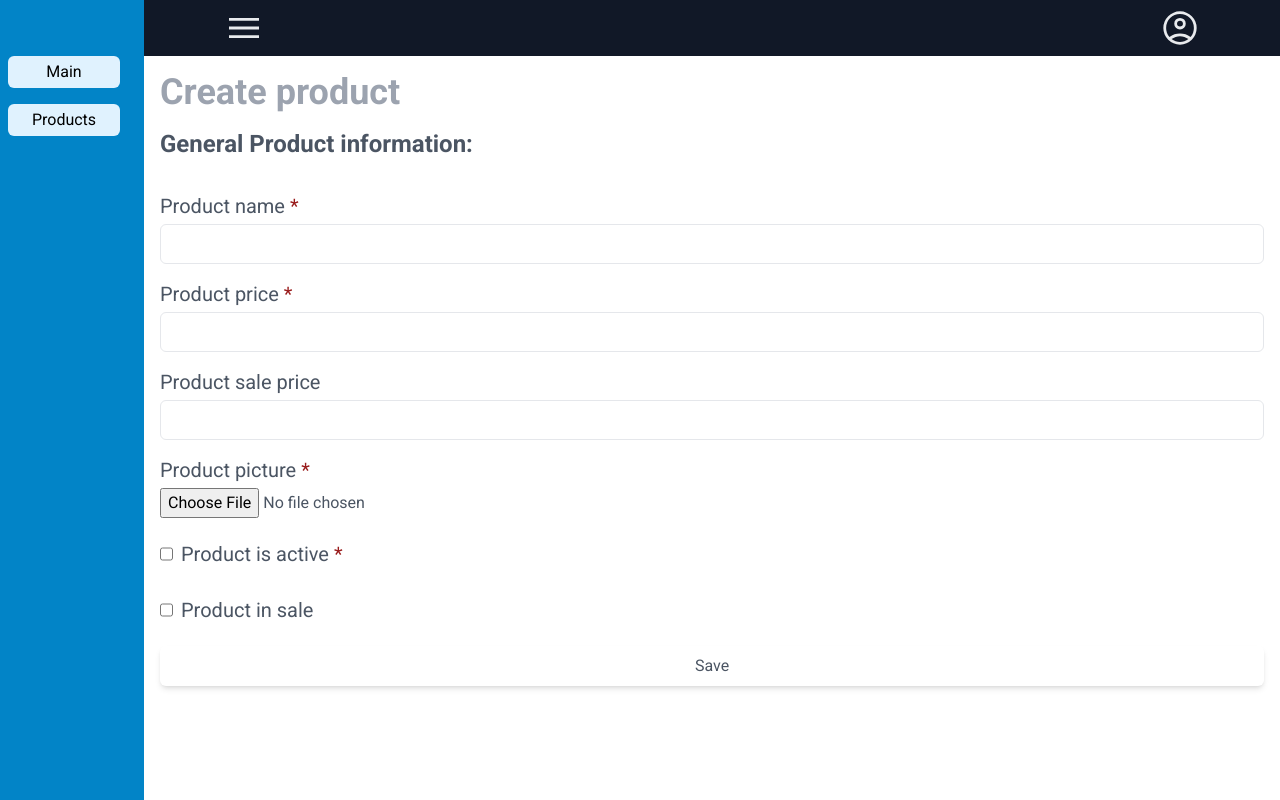
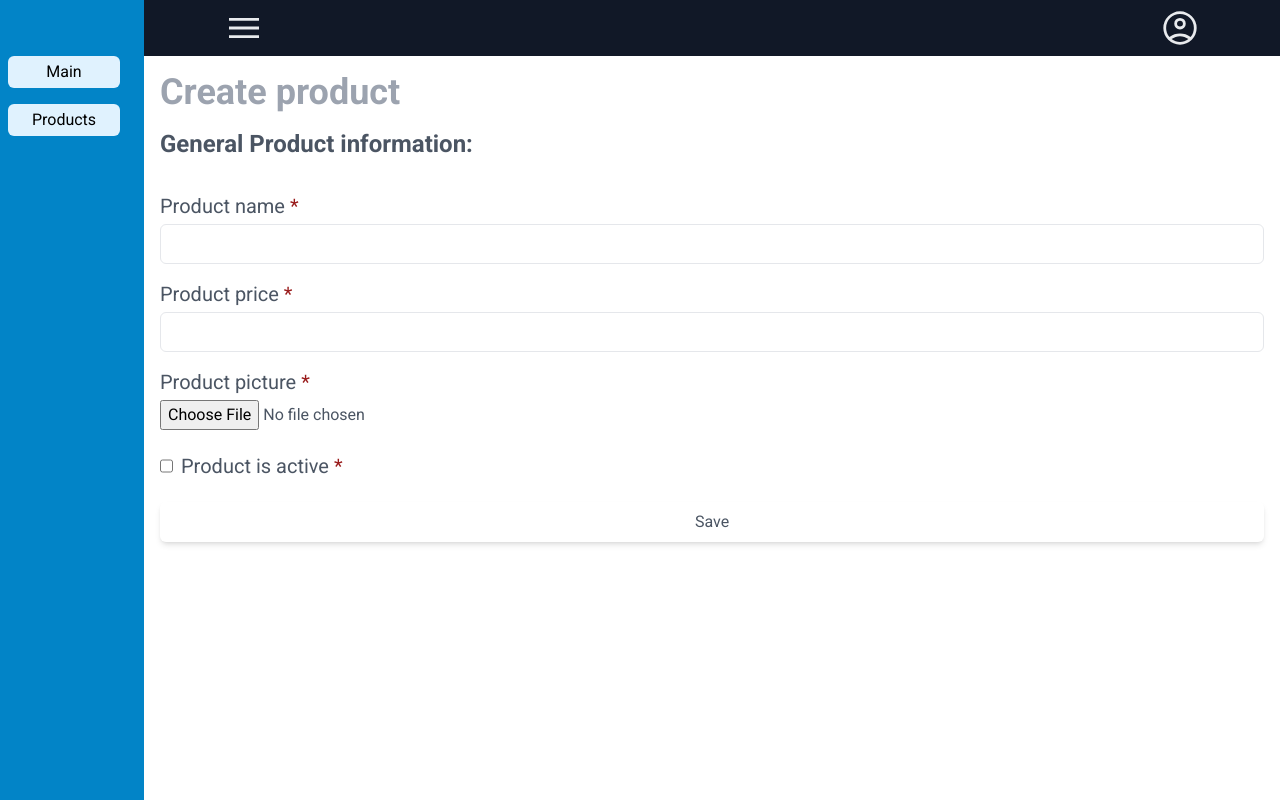
Before and after one commit to NikDevRych/dotnetshopper-webui, a Next.js app: page /admin/products/create in a window 1280 px wide. Built offline with nearby package versions, Linux system fonts and the light colour scheme.

Commit message:
#5 remove is sale and sale price fields, add react hook form, add form functional in create product in admin

```diff
--- a/package.json
+++ b/package.json
@@ -11,7 +11,8 @@
   "dependencies": {
     "next": "15.1.6",
     "react": "^19.0.0",
-    "react-dom": "^19.0.0"
+    "react-dom": "^19.0.0",
+    "react-hook-form": "^7.54.2"
   },
   "devDependencies": {
     "@eslint/eslintrc": "^3",
--- a/src/app/admin/products/create/page.tsx
+++ b/src/app/admin/products/create/page.tsx
@@ -1,43 +1,61 @@
+"use client";
+
+import { SubmitHandler, useForm } from "react-hook-form";
+
+type ProductInput = {
+  name: string;
+  price: number;
+  isActive: boolean;
+};
+
 export default function AdminProductCreate() {
+  const {
+    register,
+    handleSubmit,
+    formState: { errors },
+  } = useForm<ProductInput>();
+  const onSubmit: SubmitHandler<ProductInput> = (data) => console.log(data);
+
   return (
-    <>
     <div className="flex flex-col gap-4">
       <span className="text-4xl font-bold text-gray-400">Create product</span>
       <span className="text-2xl font-bold text-gray-600">
         General Product information:
       </span>
-        <form className="mt-4 flex flex-col gap-4 text-gray-600" action="#">
+      <form
+        className="mt-4 flex flex-col gap-4 text-gray-600"
+        onSubmit={handleSubmit(onSubmit)}
+      >
         <div className="flex flex-col gap-1">
+          <div className="flex items-center gap-2">
             <label className="text-xl" htmlFor="name">
               Product name <span className="text-red-800">*</span>
             </label>
+            {errors.name && (
+              <span className="text-red-800">The name field is required</span>
+            )}
+          </div>
           <input
             className="h-10 rounded-md border"
             type="text"
-              name="name"
             id="name"
+            {...register("name", { required: true })}
           />
         </div>
         <div className="flex flex-col gap-1">
+          <div className="flex items-center gap-2">
             <label className="text-xl" htmlFor="price">
               Product price <span className="text-red-800">*</span>
             </label>
+            {errors.price && (
+              <span className="text-red-800">The price field is required</span>
+            )}
+          </div>
           <input
             className="h-10 rounded-md border"
             type="text"
-              name="price"
             id="price"
-            />
-          </div>
-          <div className="flex flex-col gap-1">
-            <label className="text-xl" htmlFor="salePrice">
-              Product sale price
-            </label>
-            <input
-              className="h-10 rounded-md border"
-              type="text"
-              name="salePrice"
-              id="salePrice"
+            {...register("price", { required: true })}
           />
         </div>
         <div className="flex flex-col gap-1">
@@ -50,27 +68,17 @@ export default function AdminProductCreate() {
           <input
             className="h-10 rounded-md border"
             type="checkbox"
-              name="isActive"
             id="isActive"
+            {...register("isActive")}
           />
           <label className="text-xl" htmlFor="isActive">
             Product is active <span className="text-red-800">*</span>
           </label>
         </div>
-          <div className="flex items-center gap-2">
-            <input
-              className="h-10 rounded-md border"
-              type="checkbox"
-              name="inSale"
-              id="inSale"
-            />
-            <label className="text-xl" htmlFor="inSale">
-              Product in sale
-            </label>
-          </div>
-          <button className="rounded-md p-2 shadow-md">Save</button>
+        <button type="submit" className="rounded-md p-2 shadow-md">
+          Save
+        </button>
       </form>
     </div>
-    </>
   );
 }
--- a/src/interfaces/product.ts
+++ b/src/interfaces/product.ts
@@ -2,7 +2,5 @@ export interface Product {
   id: number;
   name: string;
   price: number;
-  salePrice: number;
   isActive: boolean;
-  isSale: boolean;
 }
```
Also changed, not shown: 1 other file (tests, documents, lock files or other folders). Lines whose indentation alone changed are shown as unchanged.
